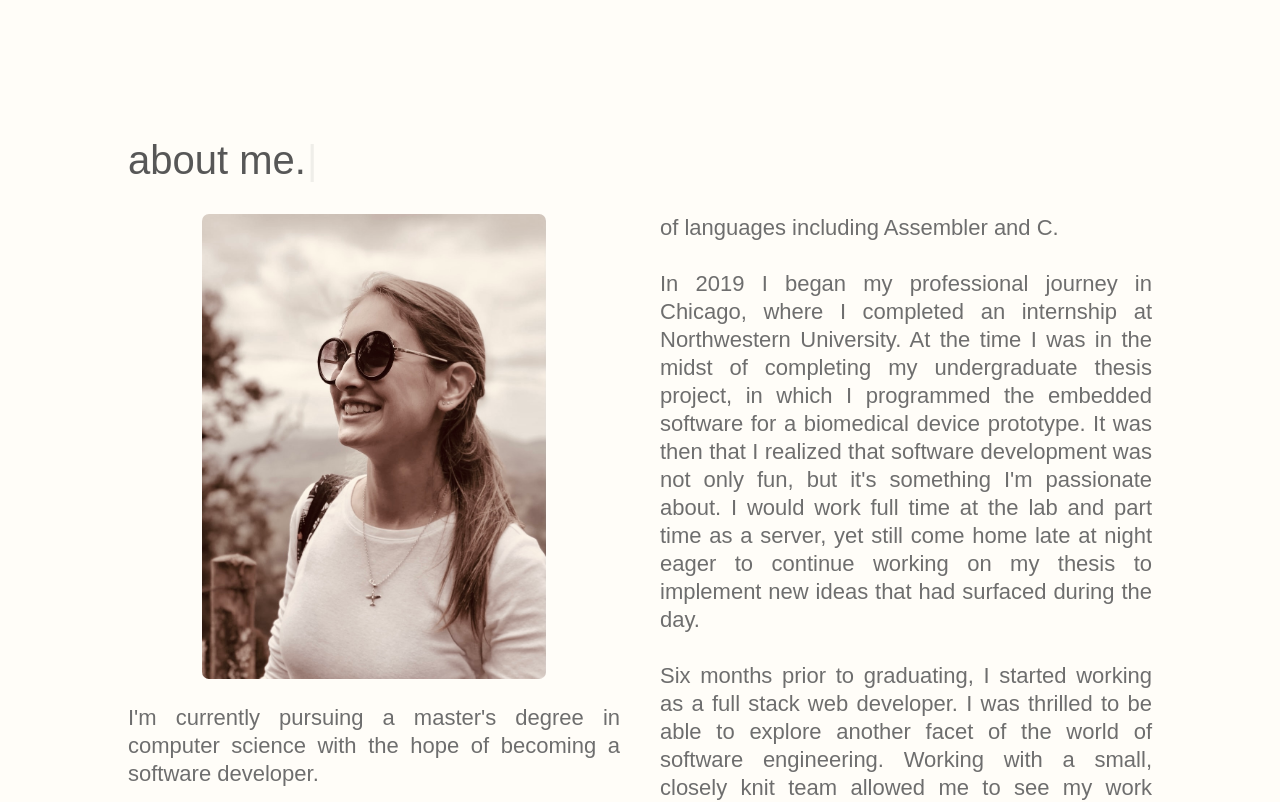
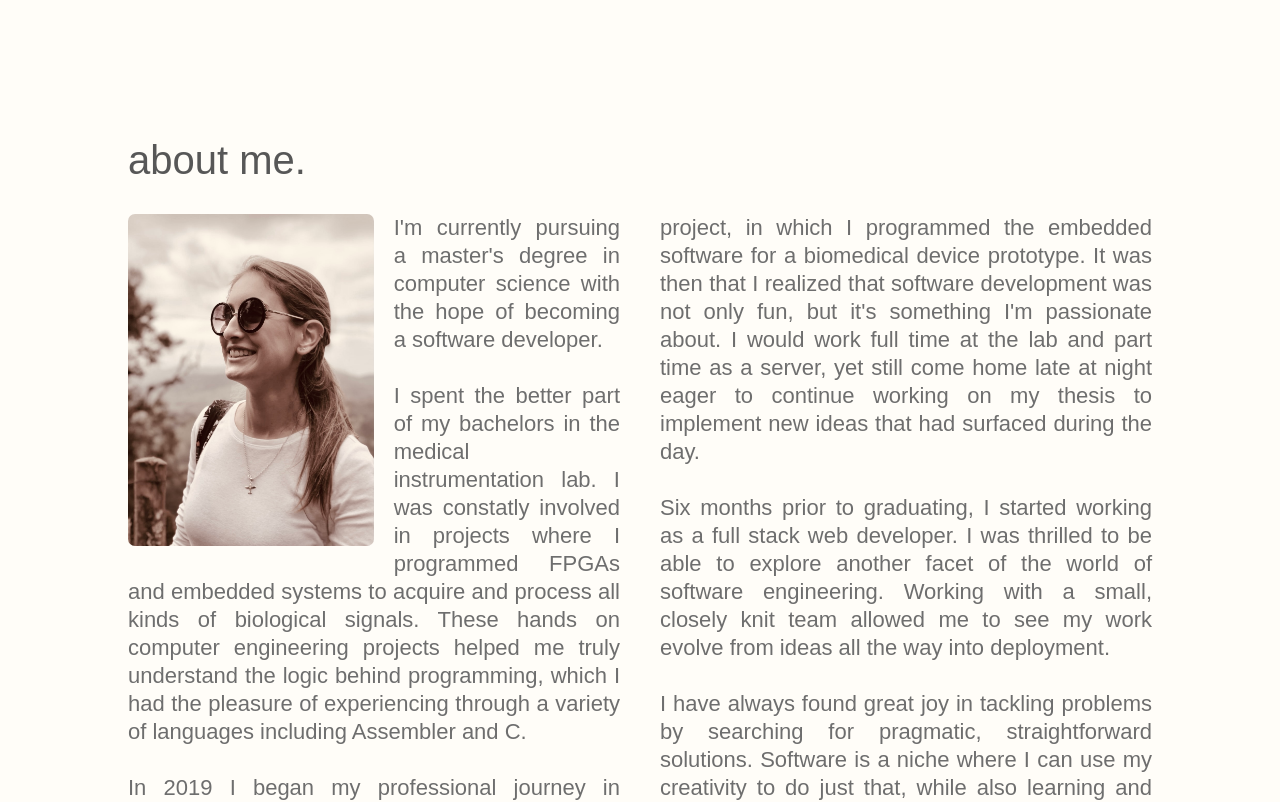
Before and after one commit to catalinagutierrez/personal-website, a React (Create React App) app: page / in a window 1280 px wide. Shown: the part 840-1642 px from the top of the page. Built offline with nearby package versions, Linux system fonts and the light colour scheme; a web font is replaced by a local one.

Commit message:
Disabled cursor effect for body components, fixed photo position.

```diff
--- a/src/components/about-me/about-me.component.jsx
+++ b/src/components/about-me/about-me.component.jsx
@@ -18,6 +18,7 @@ const AboutMe = (props) => {
               options={{
                 autoStart: false,
                 delay: 120,
+                cursor: "",
               }}
               onInit={(typewriter) => {
                 typewriter.typeString("about me.").start();
@@ -30,7 +31,6 @@ const AboutMe = (props) => {
       )}
       <div className="about-body" data-aos="fade-in">
         <img src={require("../../assets/photo.jpg")} alt="stylish selfie" />
-        <br />
         I'm currently pursuing a master's degree in computer science with the
         hope of becoming a software developer.
         <br />
--- a/src/components/about-me/about-me.styles.scss
+++ b/src/components/about-me/about-me.styles.scss
@@ -6,12 +6,14 @@
   padding-top: 2%;
   column-count: 2;
   column-gap: 40px;
+  float: right;
 }
 
 .about-me img {
-  max-width: 70%;
-  margin: 0 15% 25px 15%;
+  max-width: 50%;
+  margin: 0 4% 4% 0;
   border-radius: 7px;
+  float: left;
 }
 
 @media screen and (max-width: 900px) {
--- a/src/components/experience/experience.component.jsx
+++ b/src/components/experience/experience.component.jsx
@@ -18,6 +18,7 @@ const Experience = (props) => {
               options={{
                 autoStart: false,
                 delay: 100,
+                cursor: "",
               }}
               onInit={(typewriter) => {
                 typewriter.typeString("my journey so far.").start();
--- a/src/components/portfolio/portfolio.component.jsx
+++ b/src/components/portfolio/portfolio.component.jsx
@@ -73,6 +73,7 @@ const Portfolio = (props) => {
             options={{
               autoStart: false,
               delay: 100,
+              cursor: "",
             }}
             onInit={(typewriter) => {
               typewriter.typeString("my work at a glance.").start();
```
Also changed, not shown: src/components/footer/footer.component.jsx (+0 -11 lines).
